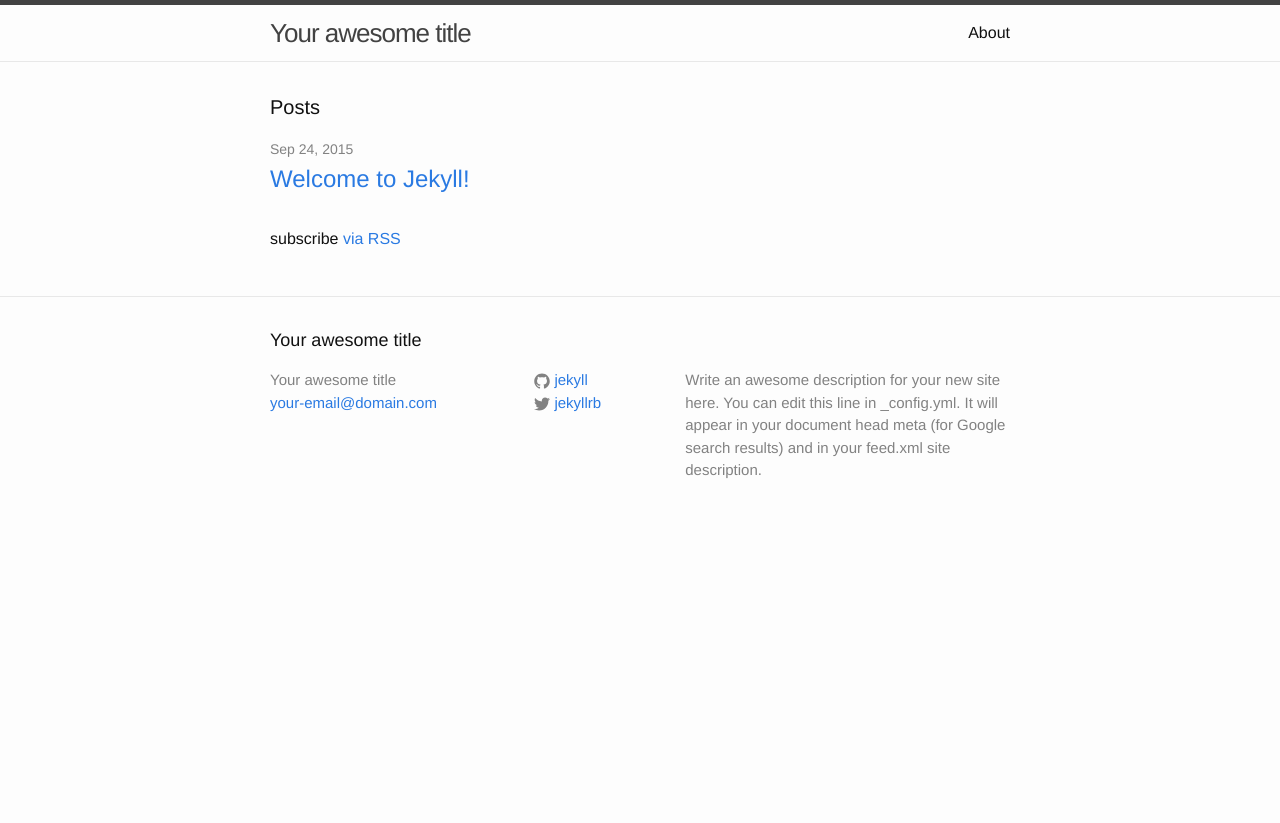
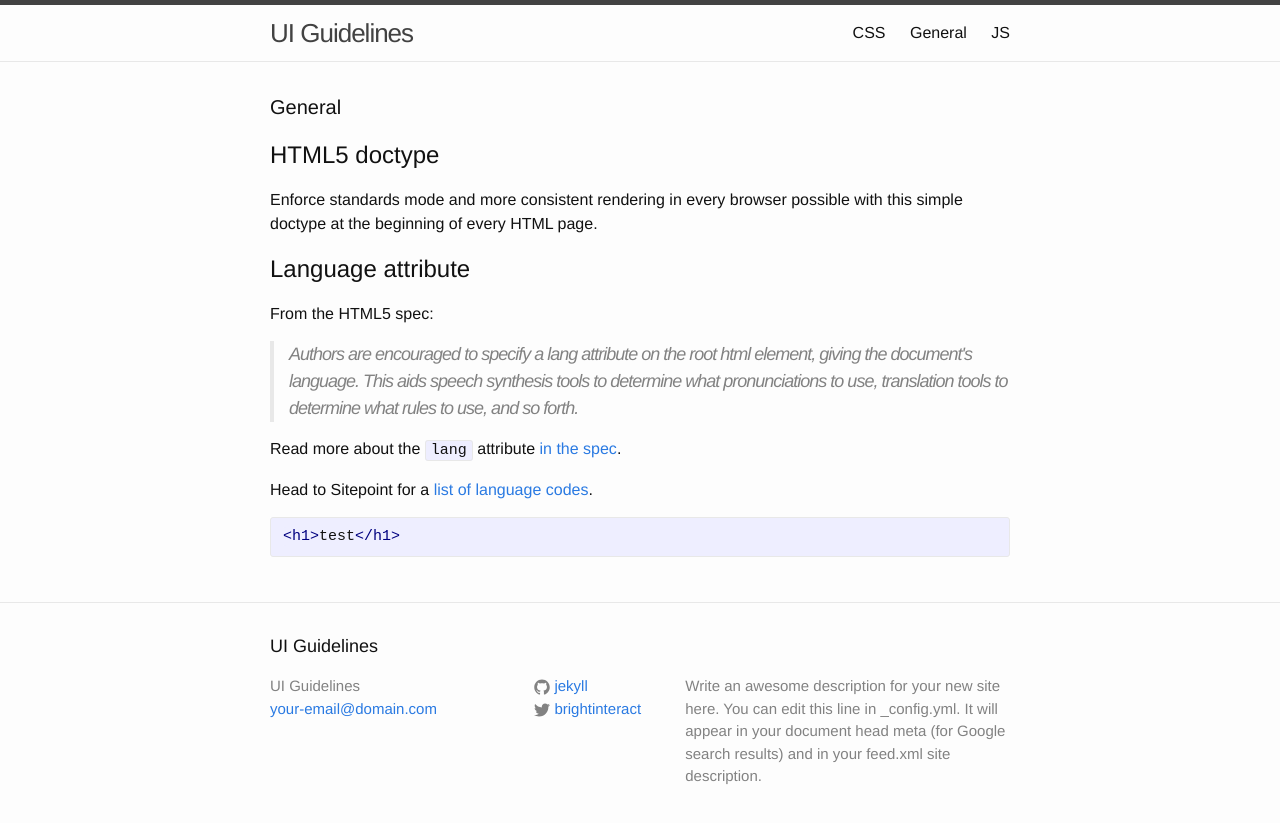
Before and after one commit to brightinteractive/ui-guidelines, a Jekyll site: the page built from index.html, in a window 1280 px wide. Shown: the top 823 px of the page. Built offline with Jekyll 4.4.1, drawn with Linux system fonts in a browser that asks for light colours.

Commit message:
Remove unneeded files and add some starter content
Added placeholder pages for js and css guidelines.

```diff
--- a/_config.yml
+++ b/_config.yml
@@ -1,5 +1,5 @@
 # Site settings
-title: Your awesome title
+title: UI Guidelines
 email: your-email@domain.com
 description: > # this means to ignore newlines until "baseurl:"
   Write an awesome description for your new site here. You can edit this
@@ -7,7 +7,7 @@ description: > # this means to ignore newlines until "baseurl:"
   Google search results) and in your feed.xml site description.
 baseurl: "" # the subpath of your site, e.g. /blog/
 url: "http://yourdomain.com" # the base hostname & protocol for your site
-twitter_username: jekyllrb
+twitter_username: brightinteract
 github_username:  jekyll
 
 # Build settings
--- a/_includes/header.html
+++ b/_includes/header.html
@@ -16,7 +16,7 @@
       <div class="trigger">
         {% for page in site.pages %}
           {% if page.title %}
-          <a class="page-link" href="{{ page.url | prepend: site.baseurl }}">{{ page.title }}</a>
+          <a class="page-link" href="{{ page.url | prepend: site.baseurl }}">{{ page.nav }}</a>
           {% endif %}
         {% endfor %}
       </div>
--- a/index.html
+++ b/index.html
@@ -1,23 +1,32 @@
 ---
 layout: default
+title: General guidelines
+nav: General
 ---
 
 <div class="home">
+    <h1 class="page-heading">General</h1>
 
-  <h1 class="page-heading">Posts</h1>
+    <section>
+        <h2>HTML5 doctype</h2>
+        <p>Enforce standards mode and more consistent rendering in every browser possible with this simple doctype at the beginning of every HTML page.</p>
+    </section>
 
-  <ul class="post-list">
-    {% for post in site.posts %}
-      <li>
-        <span class="post-meta">{{ post.date | date: "%b %-d, %Y" }}</span>
+    <section>
+        <h2>Language attribute</h2>
+        <p>From the HTML5 spec:</p>
+        <blockquote>
+            <p>Authors are encouraged to specify a lang attribute on the root html element, giving the document's language. This aids speech synthesis tools to determine what pronunciations to use, translation tools to determine what rules to use, and so forth.</p>
+        </blockquote>
+        <p>Read more about the <code>lang</code> attribute <a href="http://www.w3.org/html/wg/drafts/html/master/semantics.html#the-html-element">in the spec</a>.</p>
+        <p>Head to Sitepoint for a <a href="http://reference.sitepoint.com/html/lang-codes">list of language codes</a>.</p>
 
-        <h2>
-          <a class="post-link" href="{{ post.url | prepend: site.baseurl }}">{{ post.title }}</a>
-        </h2>
-      </li>
-    {% endfor %}
-  </ul>
+        <div class="example">
+            {% highlight html %}<h1>test</h1>{% endhighlight %}
+        </div>
+    </section>
 
-  <p class="rss-subscribe">subscribe <a href="{{ "/feed.xml" | prepend: site.baseurl }}">via RSS</a></p>
+    <section>
 
+    </section>
 </div>
--- /dev/null
+++ b/js.html
@@ -0,0 +1,5 @@
+---
+layout: default
+title: JS Guidelines
+nav: JS
+---
```
Also changed, not shown: _layouts/post.html (deleted, +0 -15 lines), _posts/2015-09-24-welcome-to-jekyll.markdown (deleted, +0 -25 lines), css.html (added, +9 -0 lines).
